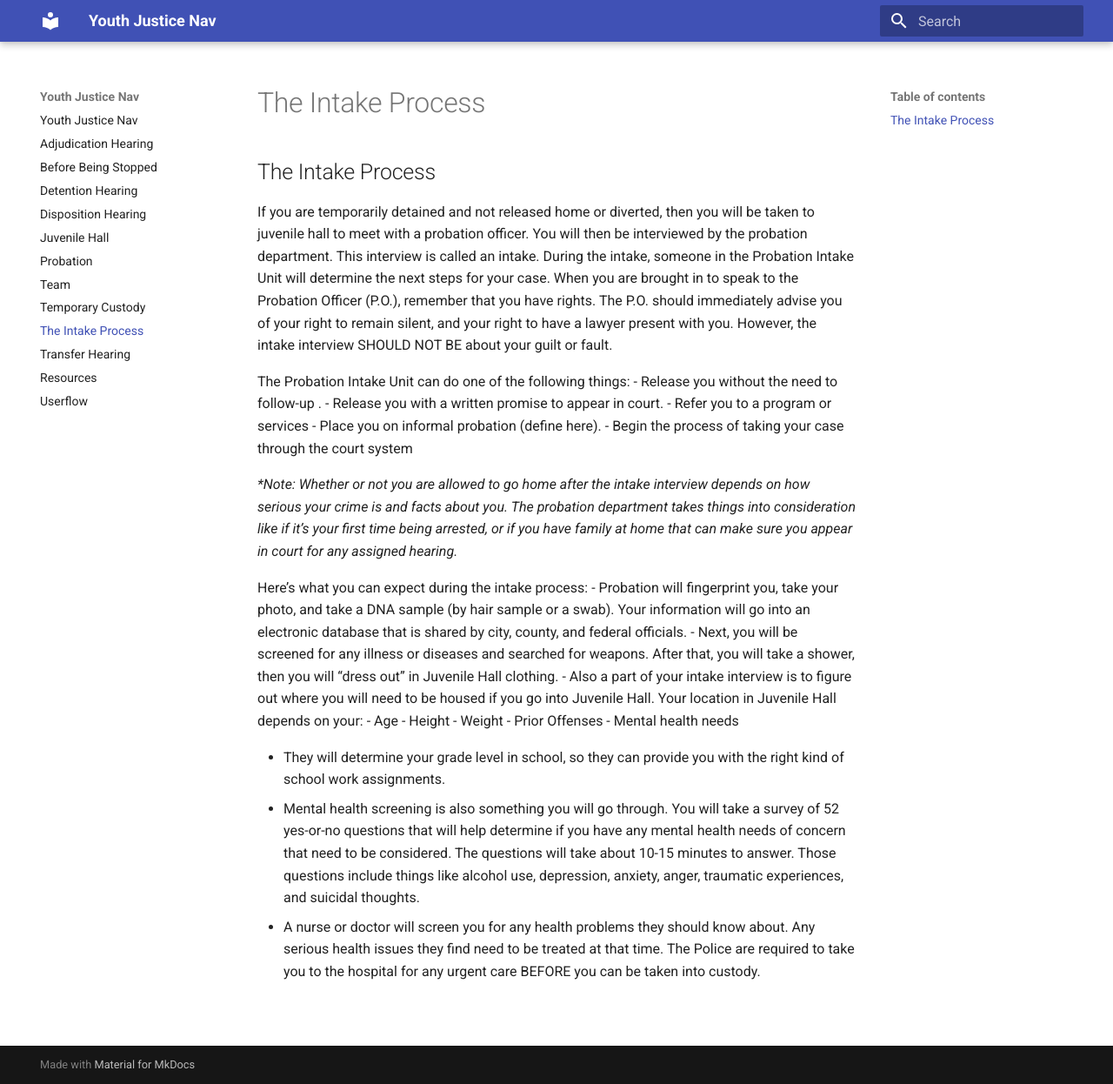
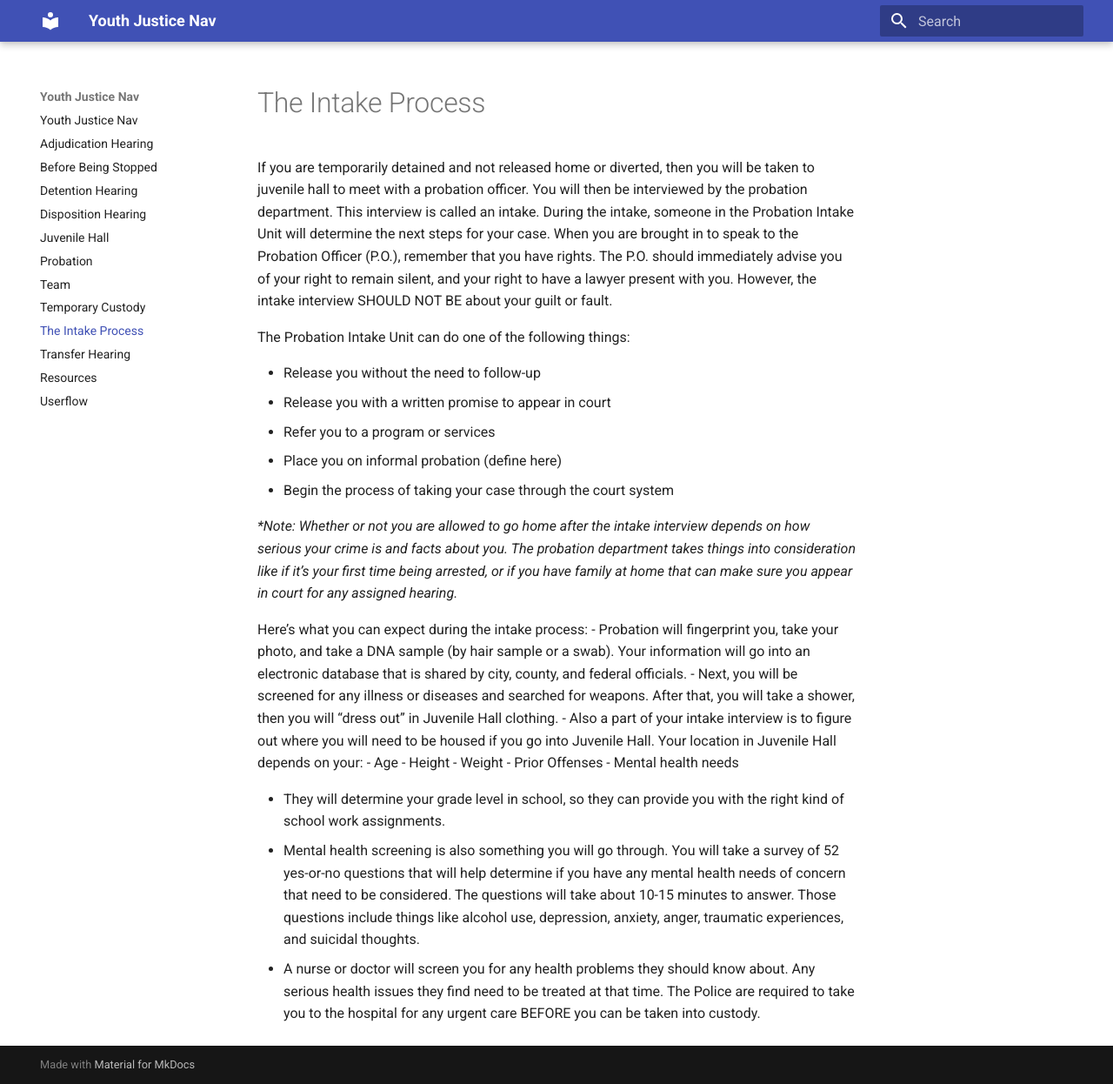
Before and after one commit to hackforla/youthjusticenav-info, an MkDocs documentation site: the page built from docs/The Intake Process.md, in a window 1280 px wide and 1246 px high. Shown: the whole window at 87% size. Built offline with MkDocs 1.6.1 and Material for MkDocs 9.7.7, drawn with Linux system fonts in a browser that asks for light colours.

Commit message:
Update The Intake Process.md

```diff
--- a/docs/The Intake Process.md
+++ b/docs/The Intake Process.md
@@ -1,5 +1,3 @@
-## The Intake Process
-
 If you are temporarily detained and not released home or diverted, then you will be taken to
 juvenile hall to meet with a probation officer.
 You will then be interviewed by the probation department. This interview is called an intake.
@@ -10,10 +8,11 @@ have a lawyer present with you. However, the intake interview SHOULD NOT BE abou
 guilt or fault.
 
 The Probation Intake Unit can do one of the following things:
-- Release you without the need to follow-up .
-- Release you with a written promise to appear in court.
+
+- Release you without the need to follow-up
+- Release you with a written promise to appear in court
 - Refer you to a program or services
-- Place you on informal probation (define here).
+- Place you on informal probation (define here)
 - Begin the process of taking your case through the court system
 
 _*Note: Whether or not you are allowed to go home after the intake interview depends on how
```
